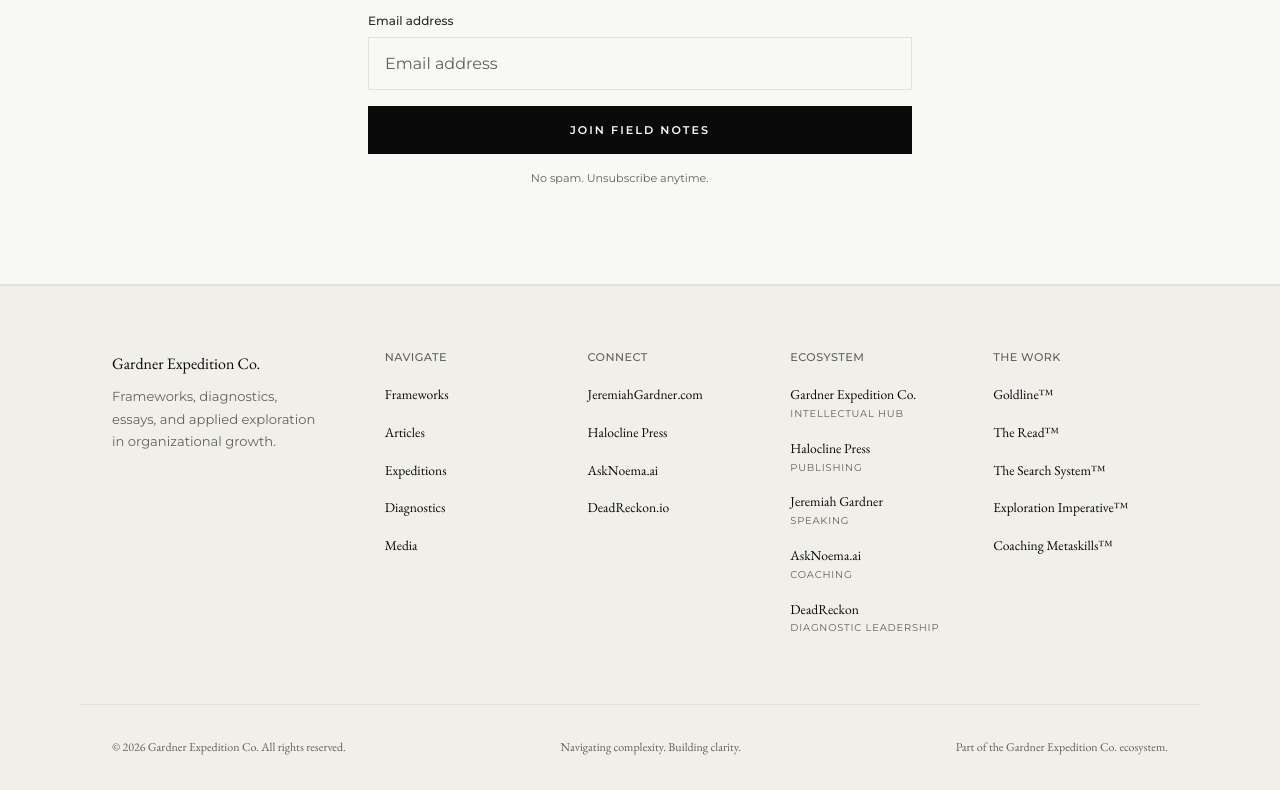
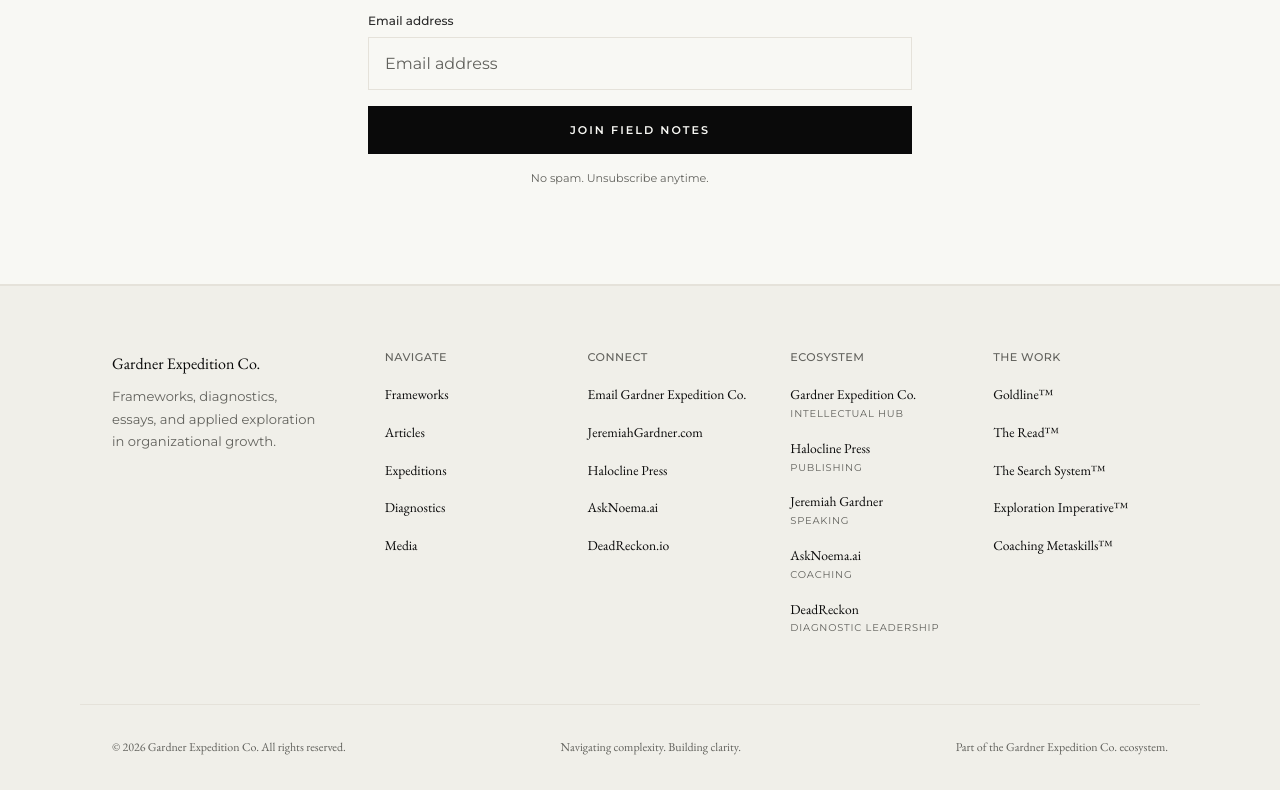
Before and after one commit to jeremiahrgardner/gardner-expedition-co, a Next.js app: page / in a window 1280 px wide. Shown: the part 4726-5516 px from the top of the page. Built offline with nearby package versions, Linux system fonts and the light colour scheme; no server answers.

Commit message:
Add a working owner contact link to the footer

```diff
--- a/src/components/SiteFooter.tsx
+++ b/src/components/SiteFooter.tsx
@@ -27,6 +27,7 @@
         <div className="site-footer-nav">
           <h4>Connect</h4>
           <ul>
+            <li><a href="mailto:j@jeremiahgardner.com?subject=Gardner%20Expedition%20Co.%20inquiry">Email Gardner Expedition Co.</a></li>
             <li><a href="https://jeremiahgardner.com" target="_blank" rel="noopener noreferrer">JeremiahGardner.com</a></li>
             <li><a href="https://www.haloclinepress.com" target="_blank" rel="noopener noreferrer">Halocline Press</a></li>
             <li><a href="https://asknoema.ai" target="_blank" rel="noopener noreferrer">AskNoema.ai</a></li>
```
